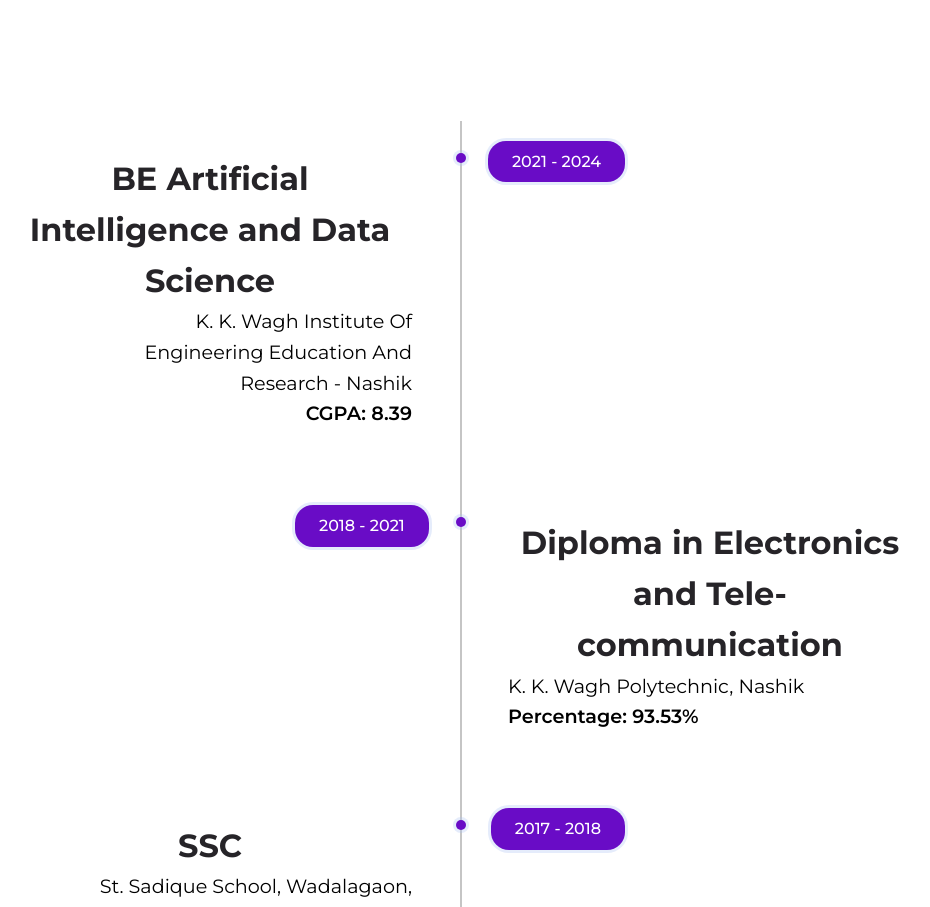
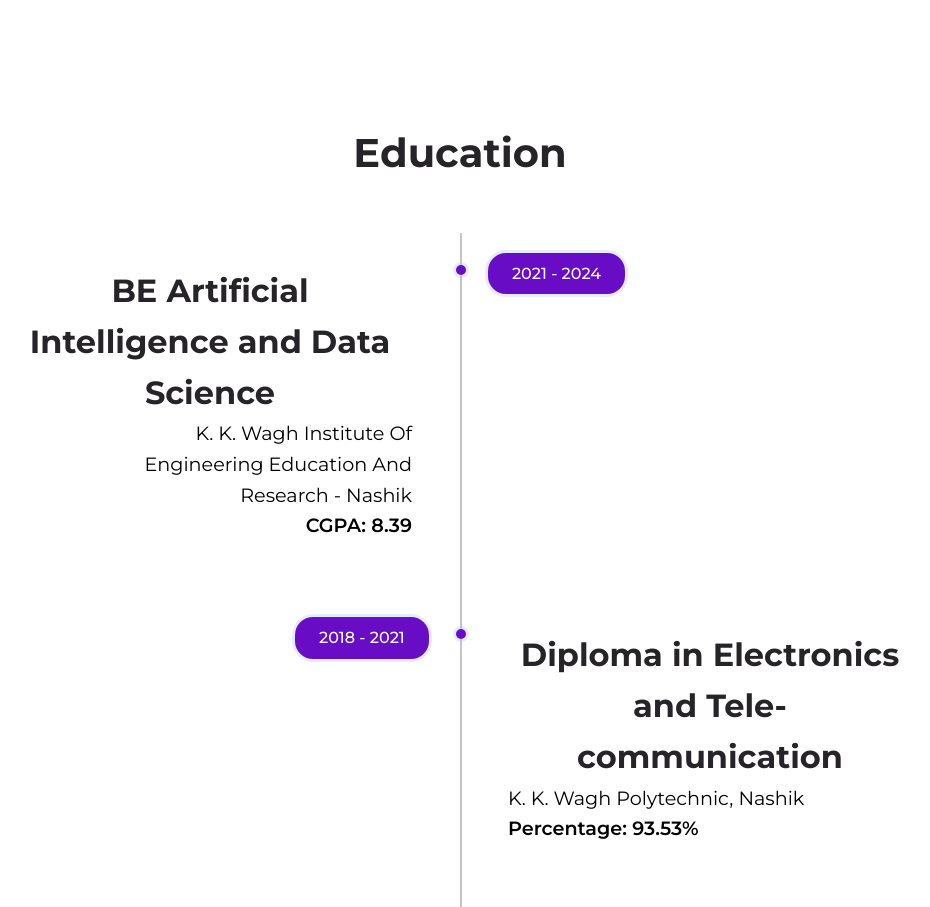
Before and after one commit to pathanfazal/Portfolio, a React (Create React App) app: page / in a window 1280 px wide. Shown: the part 5260-6167 px from the top of the page, without its empty margins (180-1110 px from the left). Built offline with nearby package versions, Linux system fonts and the light colour scheme.

Commit message:
Update Education.jsx

```diff
--- a/src/sections/Education/Education.jsx
+++ b/src/sections/Education/Education.jsx
@@ -14,6 +14,7 @@
       ref={sectionRef}
     >
       <h1 className="section-header" style={{ "--x": "5%", "--y": "1rem" }}>
+        Education
       </h1>
       <div className="timeline">
         <ul>
```
